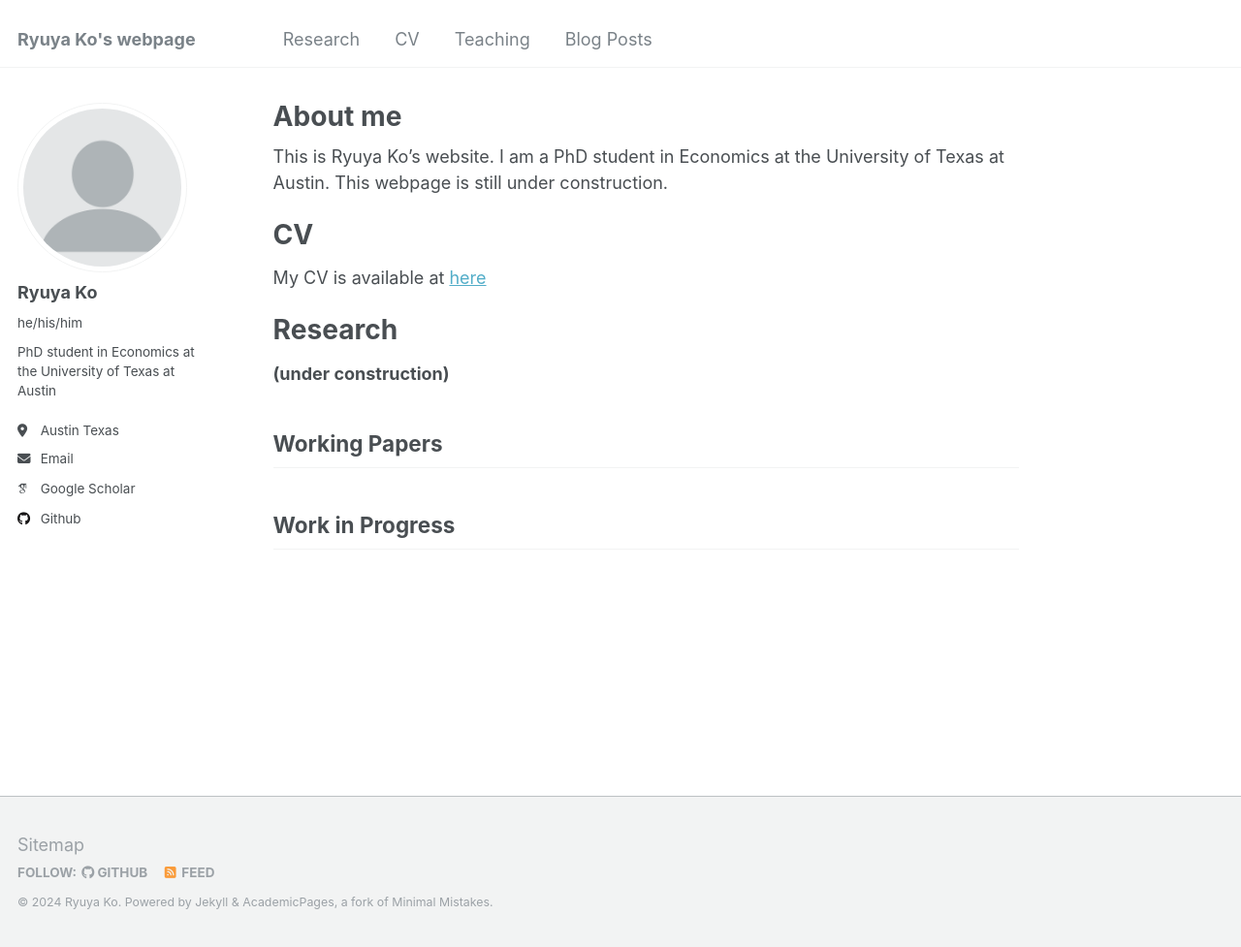
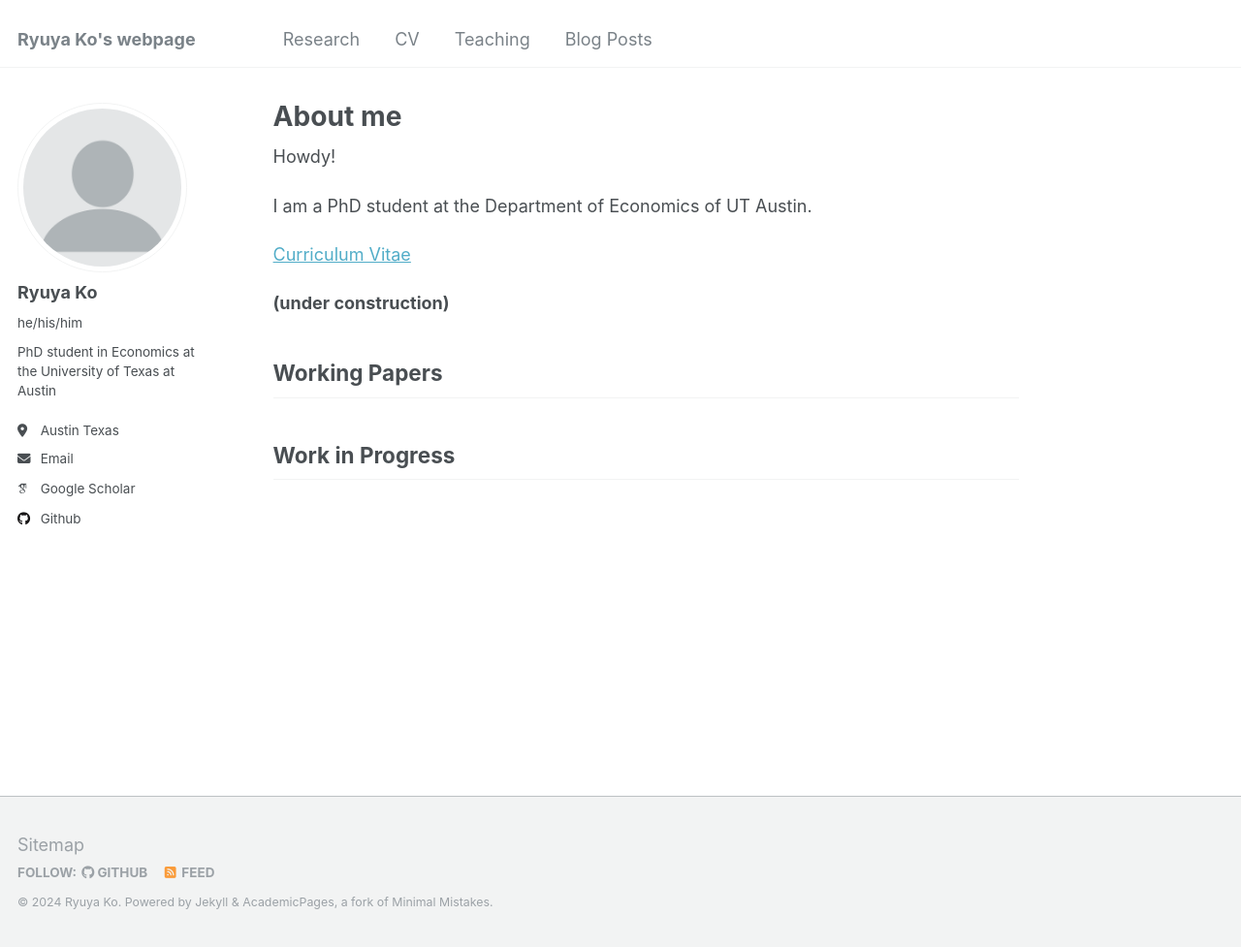
Before and after one commit to ryuya-ko/ryuya-ko.github.io, a Jekyll site: the page built from _pages/about.md, in a window 1280 px wide and 977 px high. Shown: the whole window at 97% size. Built offline with Jekyll 4.4.1, drawn with Linux system fonts in a browser that asks for light colours; some web fonts are replaced.

Commit message:
change the aboutme page a little

```diff
--- a/_pages/about.md
+++ b/_pages/about.md
@@ -7,21 +7,19 @@ redirect_from:
   - /about.html
 ---
 
-This is Ryuya Ko's website. I am a PhD student in Economics at the University of Texas at Austin. This webpage is still under construction.
+Howdy!
 
-CV
-======
+I am a PhD student at the Department of Economics of UT Austin.
 
-<!-- My detailed CV is av[here](https://ryuya-ko.github.io/files/cv_ryuyako.pdf) -->
-My CV is available at [here](https://ryuya-ko.github.io/files/cv_ryuyako.pdf)
+<!-- Insert my research interest -->
 
-Research
-======
+[Curriculum Vitae](https://ryuya-ko.github.io/files/cv_ryuyako.pdf)
 
 **(under construction)**
 
 Working Papers
 ------
 
+
 Work in Progress
 ------
```
